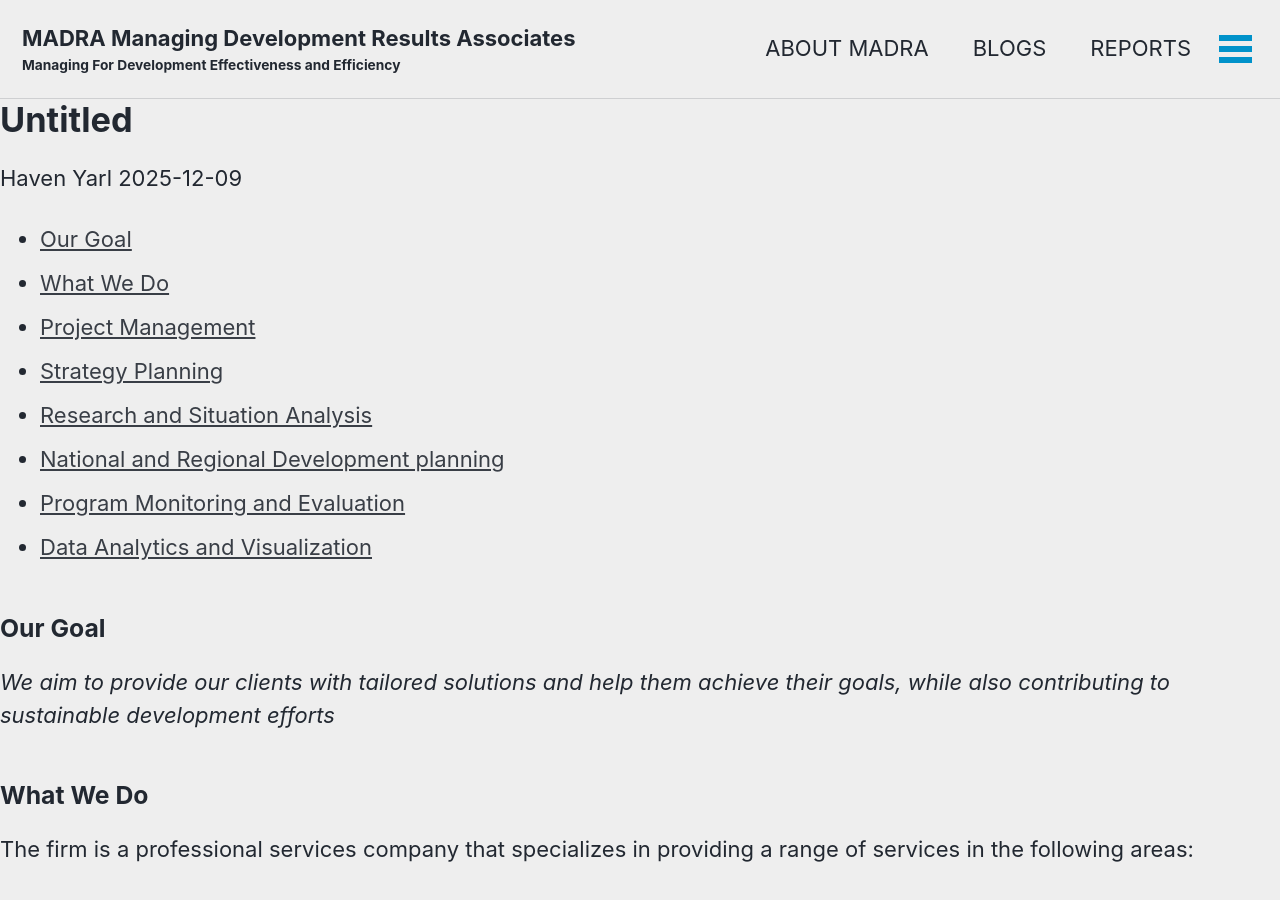
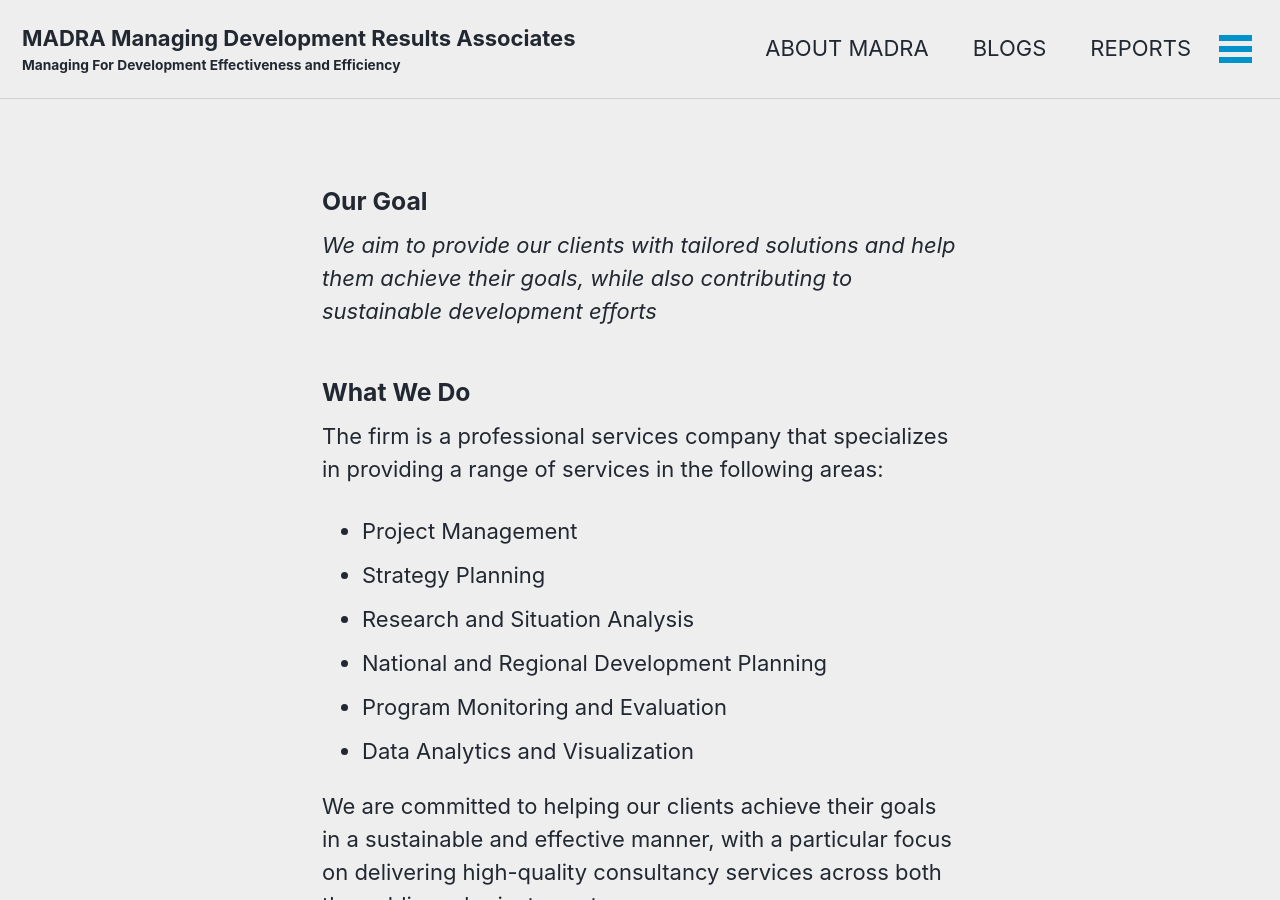
Before and after one commit to Torenni/madra-website, a Jekyll site: the page built from docs/about_us.md, in a window 1280 px wide and 900 px high. Built offline with Jekyll 4.4.1, drawn with Linux system fonts in a browser that asks for light colours; cached includes are drawn as plain includes; our own code applies the rules of GitHub Pages for plain Markdown files.

Commit message:
Update about_us.md

```diff
--- a/docs/about_us.md
+++ b/docs/about_us.md
@@ -1,41 +1,10 @@
 ---
-title: "Untitled"
-author: "Haven Yarl"
-date: "2025-12-09"
-output:
-  github_document:
-    toc: true
-    toc_depth: 3
-    preserve_yaml: true
-  rmdformats::downcute:
-    toc_depth: 3
-    self_contained: true
-    thumbnails: false
-    lightbox: true
-    gallery: false
-    highlight: "tango"
-    code_folding: show
-always_allow_html: true
-knit: (function(inputFile, encoding) {
-  rmarkdown::render(inputFile, encoding = encoding,
-  output_format = "all") })
+title: " "
+layout: single
+sidebar:
+  nav: "sidebar"
+
 ---
-
-Untitled
-================
-Haven Yarl
-2025-12-09
-
-- [Our Goal](#our-goal)
-- [What We Do](#what-we-do)
-- [Project Management](#project-management)
-- [Strategy Planning](#strategy-planning)
-- [Research and Situation Analysis](#research-and-situation-analysis)
-- [National and Regional Development
-  planning](#national-and-regional-development-planning)
-- [Program Monitoring and
-  Evaluation](#program-monitoring-and-evaluation)
-- [Data Analytics and Visualization](#data-analytics-and-visualization)
 
 ### Our Goal
 
```
